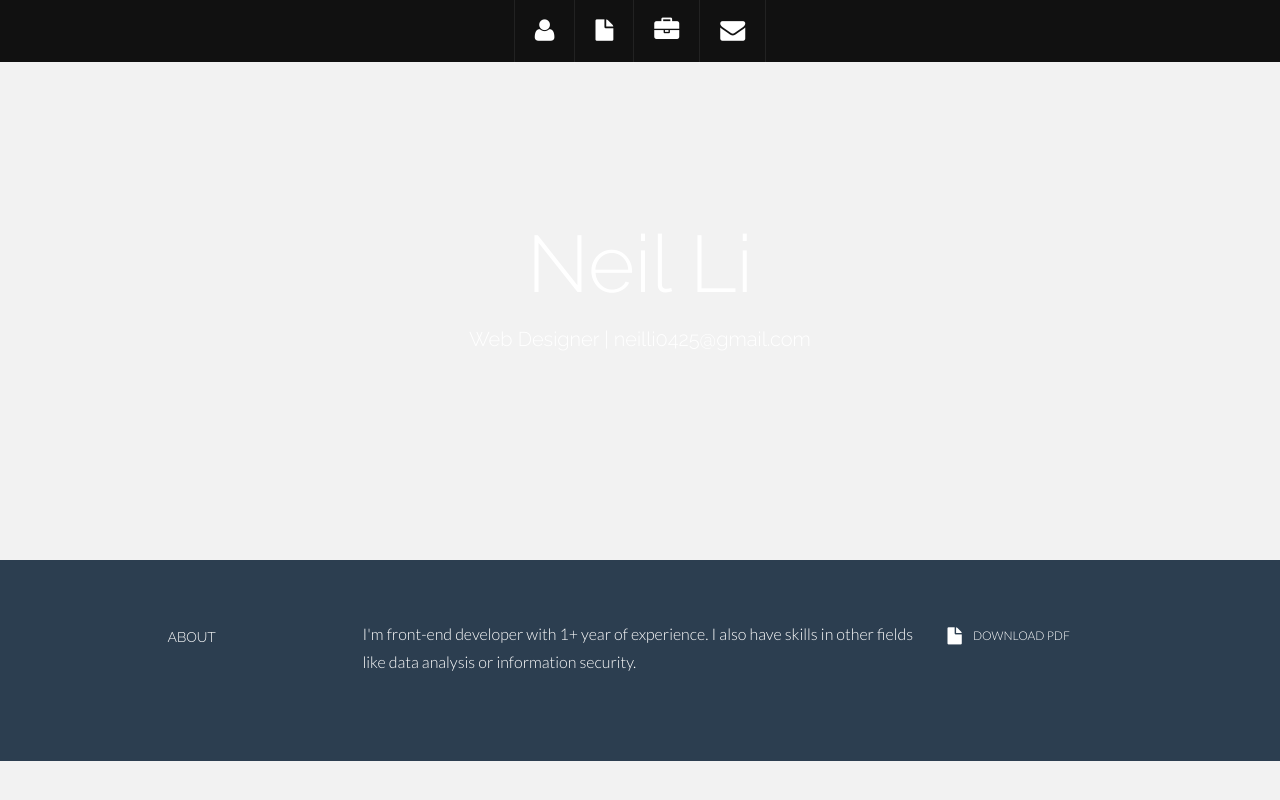
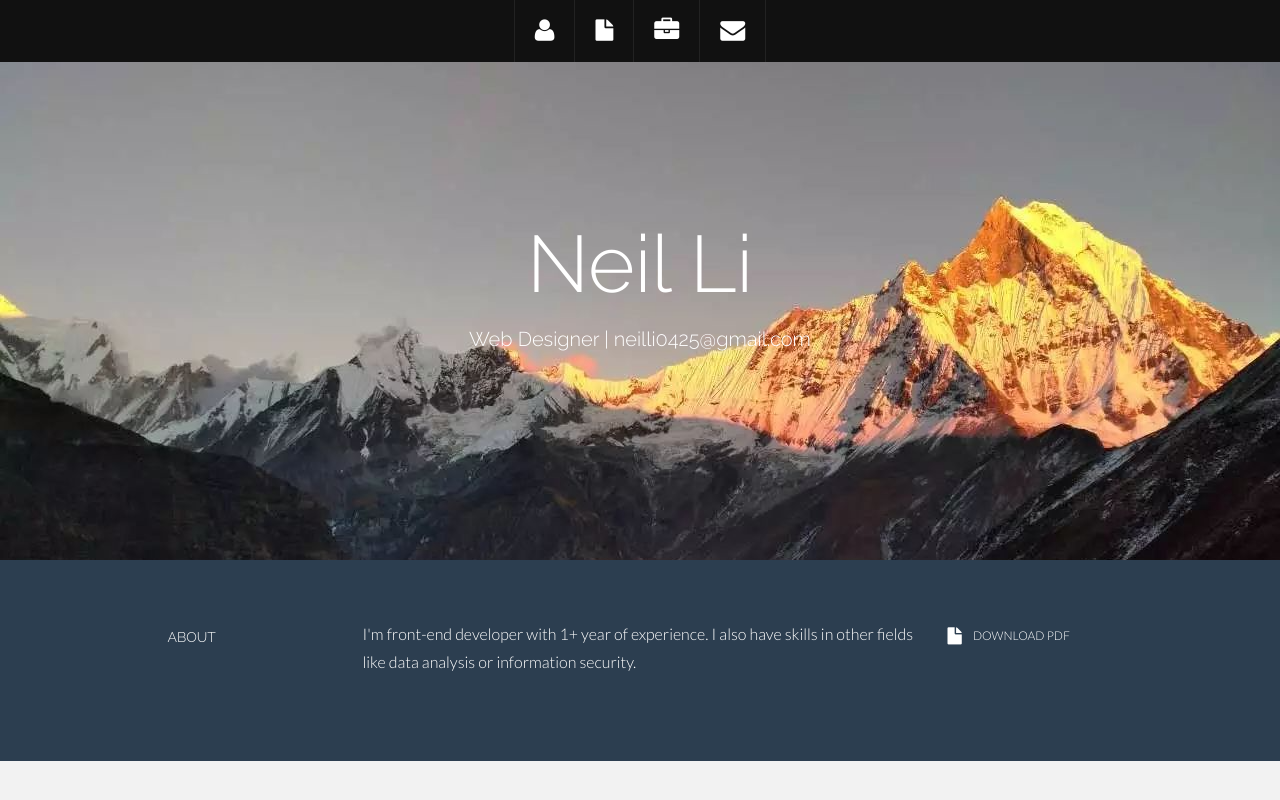
Before and after one commit to MysteryN/MysteryN.github.io, a plain HTML site: page index.html in a window 1280 px wide. Shown: the top 800 px of the page. Drawn offline with Linux system fonts and the light colour scheme.

Commit message:
fifth edit

```diff
--- a/assets/css/main.css
+++ b/assets/css/main.css
@@ -153,7 +153,7 @@ a:after {
 
 /* Header Wrap */
 #headerwrap {
-	background: url(../img/header-bg) no-repeat center top;
+	background: url(../img/header-bg.jpg) no-repeat center top;
 	margin-top: 60px;
 	padding-top:140px;
 	text-align:center;
```
Also changed, not shown: assets/img/header-bg.jpg (renamed from assets/img/header-bg.png).
